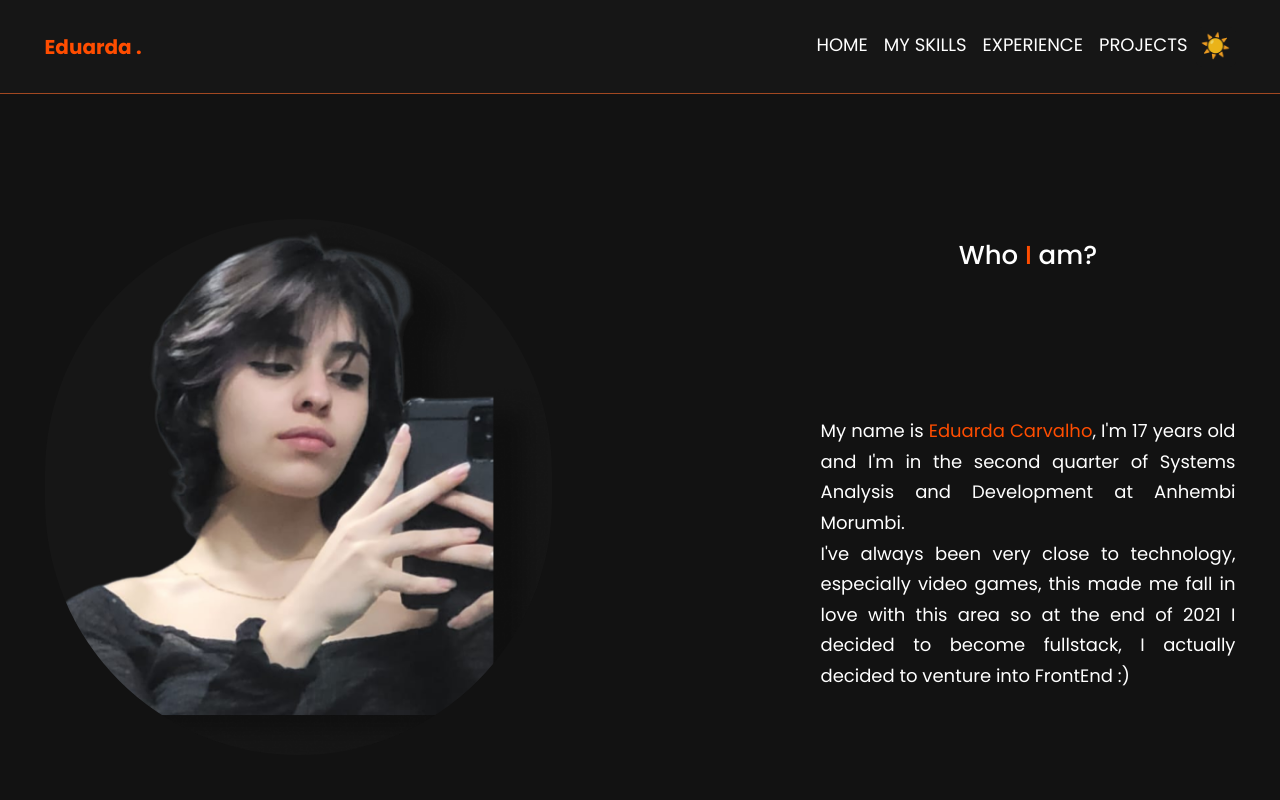
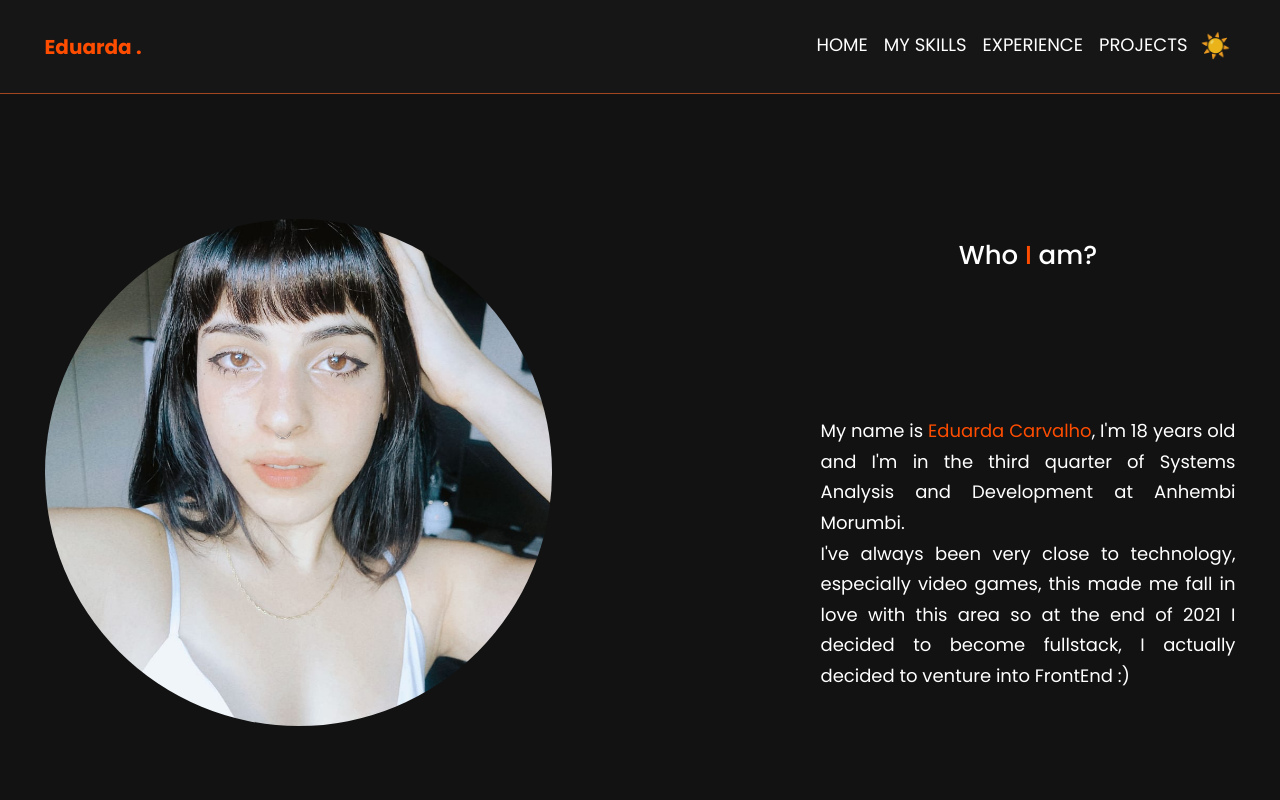
Before and after one commit to eduardacarvalho00/Portifolio, a React (Vite) app: page / in a window 1280 px wide. Shown: the top 800 px of the page. Built offline with nearby package versions, Linux system fonts and the light colour scheme.

Commit message:
feat: adding animation on the hover of the profile picture on about me

```diff
--- a/src/pages/Home/index.tsx
+++ b/src/pages/Home/index.tsx
@@ -3,7 +3,8 @@ import {
   Avatar,
   Box, Flex, Heading, Text,
 } from '@chakra-ui/react';
-import homeImage from '../../assets/portifolio 1.png';
+import homeImage from '../../assets/photoAvatar.jpeg';
+import { MotionBox } from '../../styles/animation';
 
 export default function Home() {
   return (
@@ -19,20 +20,24 @@ export default function Home() {
       flexDirection={['column', 'row']}
     >
 
+      <MotionBox
+        whileHover={{ scale: 1.1 }}
+      >
         <Box boxSize={{ base: '300', md: '380', lg: '507' }}>
           <Avatar
             src={homeImage}
             bg="#161616"
-          size={['full', '8xl']}
+            size={['full', 'full']}
           />
         </Box>
+      </MotionBox>
 
       <Box w="100%" maxW={415} h="464">
 
         <Heading as="h1" textAlign={'center'} fontWeight="medium" pb={['30', '100', '145']} fontSize={['22', '26']}>Who <Text as="span" color="orange.500"> I </Text> am?</Heading>
 
         <Text textAlign={'justify'} lineHeight="1.7" fontWeight="regular" p={[3, 0, 0, 0]} fontSize={['16', '18']}>
-        My name is <Text as="span" color="orange.500">Eduarda Carvalho</Text>, I'm 17 years old and I'm in the second quarter of Systems Analysis and Development at Anhembi Morumbi.
+        My name is <Text as="span" color="orange.500">Eduarda Carvalho</Text>, I'm 18 years old and I'm in the third quarter of Systems Analysis and Development at Anhembi Morumbi.
         <br />
         I've always been very close to technology, especially video games, this made me fall in love with this area so at the end of 2021 I decided to become fullstack,
         I actually decided to venture into FrontEnd :)
```
Also changed, not shown: src/assets/photoAvatar.jpeg (added), src/assets/portifolio 1.png (deleted). Lines whose indentation alone changed are shown as unchanged.
